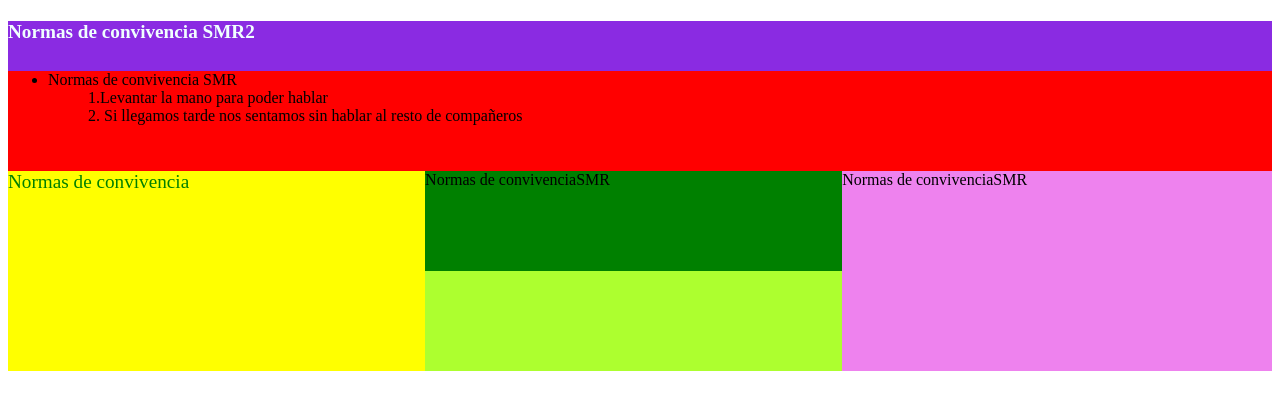
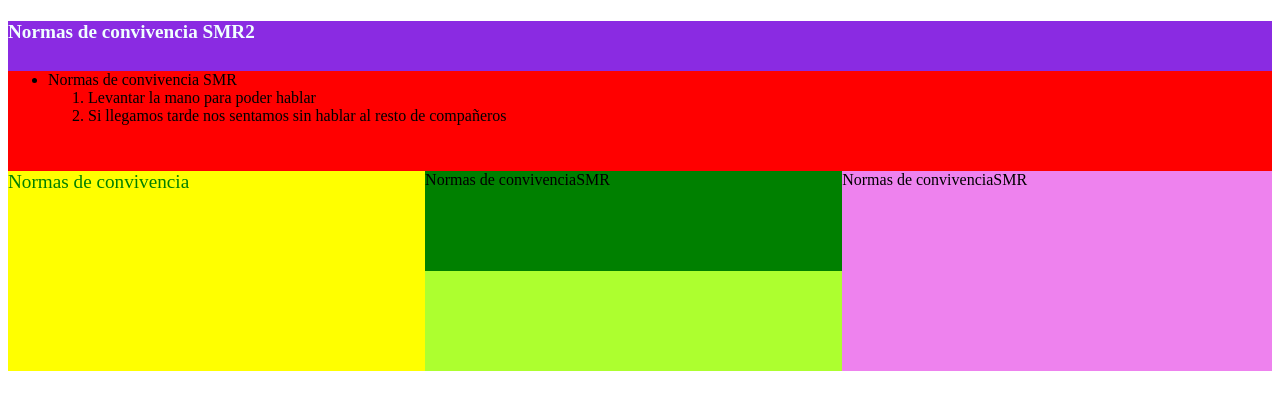
Before and after one commit to Nikito112/14_nicolas_vecino, a plain HTML site: page practica2.5/practica2.5.html in a window 1280 px wide. Shown: the part 59-468 px from the top of the page. Drawn offline with Linux system fonts and the light colour scheme.

Commit message:
practica2.5

```diff
--- a/practica2.5/practica2.5.html
+++ b/practica2.5/practica2.5.html
@@ -16,8 +16,10 @@
     <div style="background-color: red; height: 100px;">
         <ul>
             <li>Normas de convivencia SMR</li>
-            <ol type="1">1.Levantar la mano para poder hablar</ol>
-            <ol>2. Si llegamos tarde nos sentamos sin hablar al resto de compañeros</ol>
+            <ul>
+            <li type="1">Levantar la mano para poder hablar</li>
+            <li type="1">Si llegamos tarde nos sentamos sin hablar al resto de compañeros</li>
+            </ul>
         </ul>
     </div>
     <div style="background-color: greenyellow;height: 200px;"><span></span>
```
